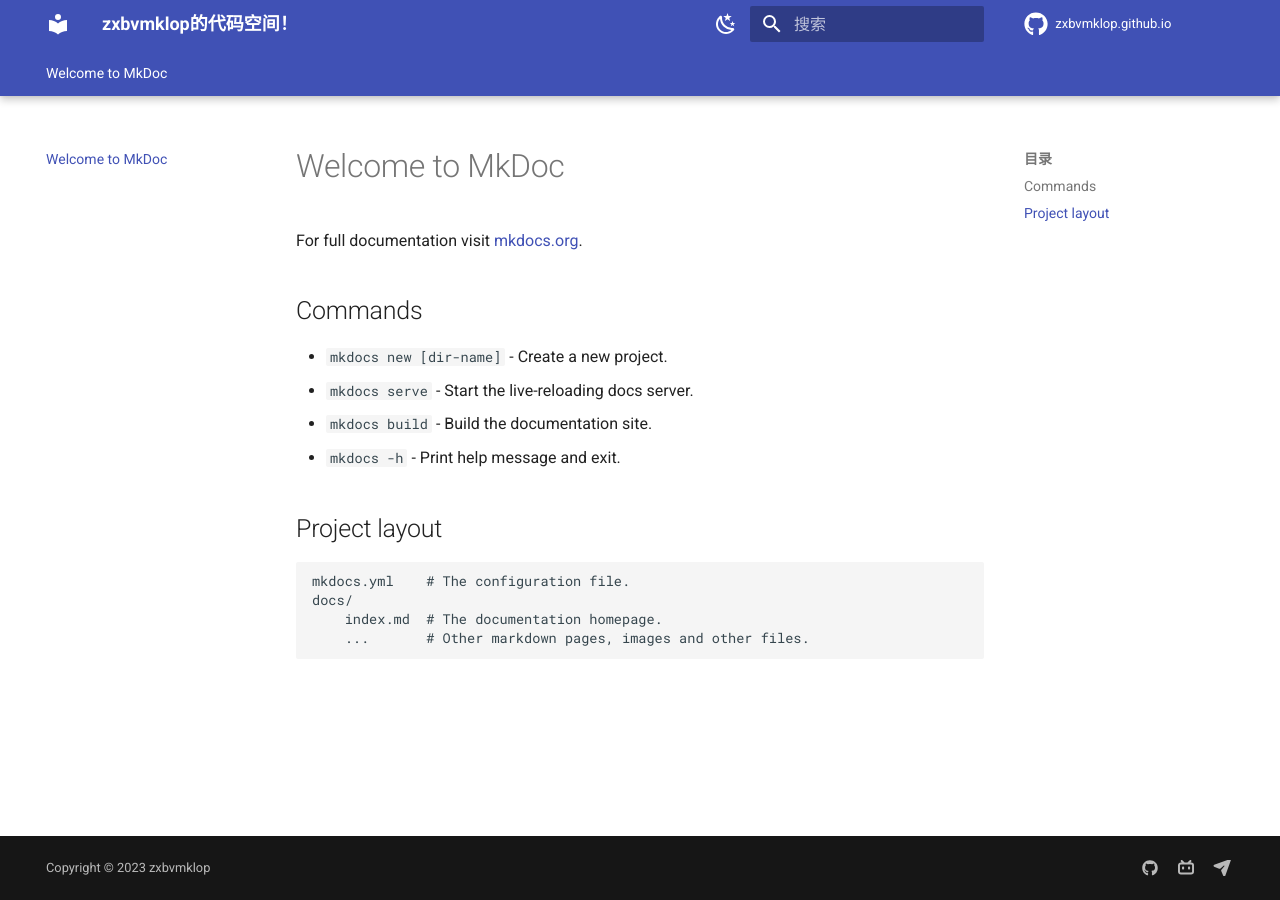
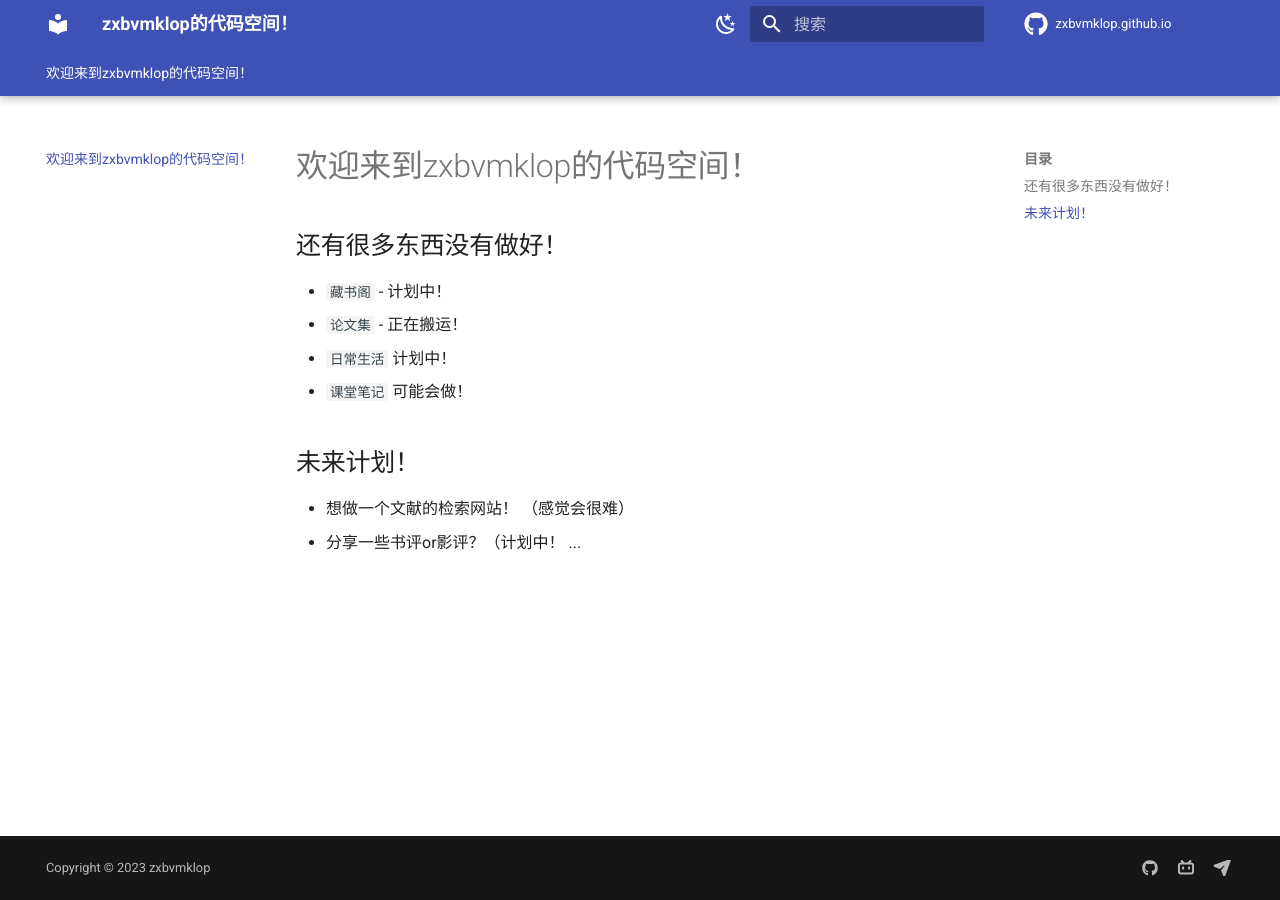
Before and after one commit to zxbvmklop/zxbvmklop.github.io, an MkDocs documentation site: the page built from docs/docs/index.md, in a window 1280 px wide. Built offline with MkDocs 1.6.1 and Material for MkDocs 9.7.7, drawn with Linux system fonts in a browser that asks for light colours; comment, search, counter and statistics services are not loaded.

Commit message:
Update index.md

```diff
--- a/docs/docs/index.md
+++ b/docs/docs/index.md
@@ -1,17 +1,16 @@
-# Welcome to MkDoc
+# 欢迎来到zxbvmklop的代码空间！
 
-For full documentation visit [mkdocs.org](https://www.mkdocs.org).
 
-## Commands
+## 还有很多东西没有做好！
 
-* `mkdocs new [dir-name]` - Create a new project.
-* `mkdocs serve` - Start the live-reloading docs server.
-* `mkdocs build` - Build the documentation site.
-* `mkdocs -h` - Print help message and exit.
+* `藏书阁` - 计划中！
+* `论文集` - 正在搬运！
+* `日常生活` 计划中！
+* `课堂笔记` 可能会做！
 
-## Project layout
+## 未来计划！
 
-    mkdocs.yml    # The configuration file.
-    docs/
-        index.md  # The documentation homepage.
-        ...       # Other markdown pages, images and other files.
+   * 想做一个文献的检索网站！
+    （感觉会很难）
+   * 分享一些书评or影评？（计划中！
+        ...
```
